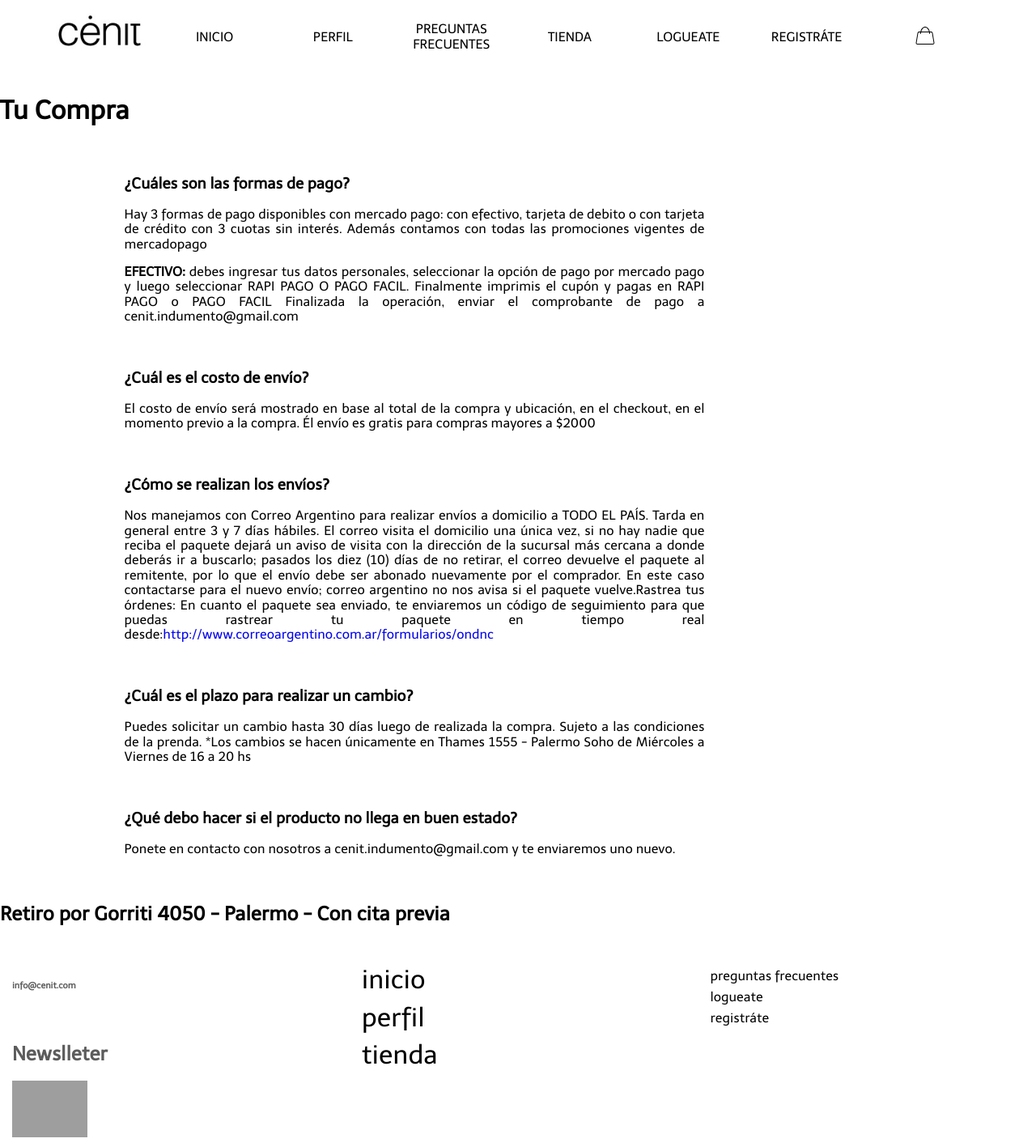
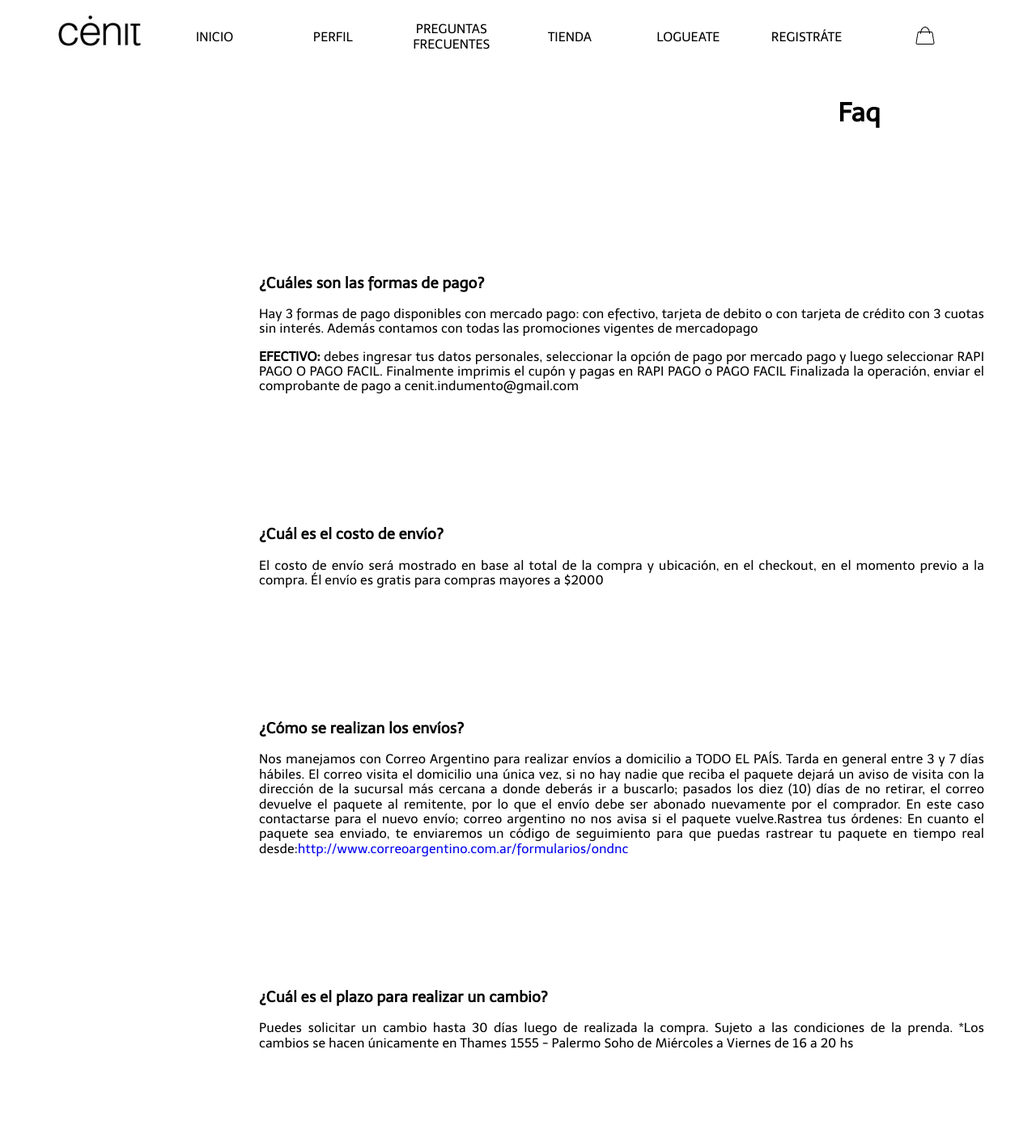
Before and after one commit to Sherlockdison/Cenit, a PHP site: page /faq.php in a window 1280 px wide. Shown: the top 1417 px of the page at 81% size. Run offline with PHP 8.4, Linux system fonts and the light colour scheme; grey boxes are pictures that could not be loaded.

Commit message:
Final css de faq

```diff
--- a/css/styles.css
+++ b/css/styles.css
@@ -155,23 +155,18 @@ border-radius: 6px;
 /*---------------------------Faq.php---------------------------*/
 
 .body-faq {
-	background-image: url('../images/page-img/aquarium-01.jpg');
-	background-repeat: no-repeat;
-	background-attachment: fixed;
-	background-position: left;
+	background-color: #fff;
 }
 .faq-container {
-	background-color: #fff;
 	display: flex;
 	flex-wrap: wrap;
-	width: 80%;
+	justify-content: flex-end;
 }
 .faq-container h2, h1 {
-	text-align: center;
-	padding: 1% 0;
+	padding: 1% 15%;
 }
 .faq-container article {
-	padding: 1% 15%
+	padding: 10% 5% 0% 25%;
 }
 
 .faq-container p {
--- a/faq.php
+++ b/faq.php
@@ -6,7 +6,7 @@
     <?php require_once "partials/header-nav.php"; ?>
       <div class="faq-container">
 
-      <h1>Tu Compra</h1>
+        <h1>Faq</h1>
         <article>
           <h3>¿Cuáles son las formas de pago?</h3>
 
@@ -51,5 +51,11 @@
 
       </div>
       <?php require_once "partials/footer.php"; ?>
+        <script src="js/jquery-3.3.1.min.js"></script>
+          <script>
+              $(".toggle-nav").click(function () {
+                $(".navbar-nav ul").slideToggle(350);
+              });
+          </script>
   </body>
 </html>
```
Lines whose indentation alone changed are shown as unchanged.
